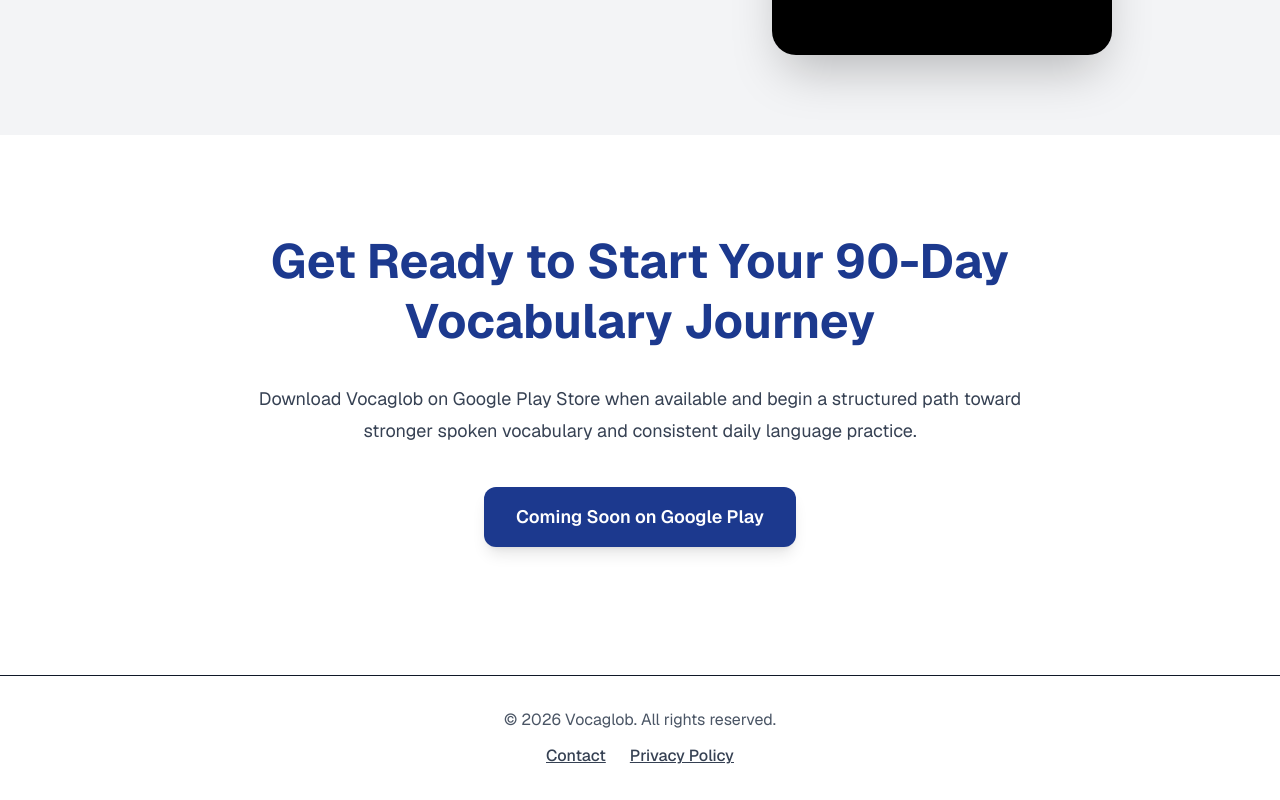
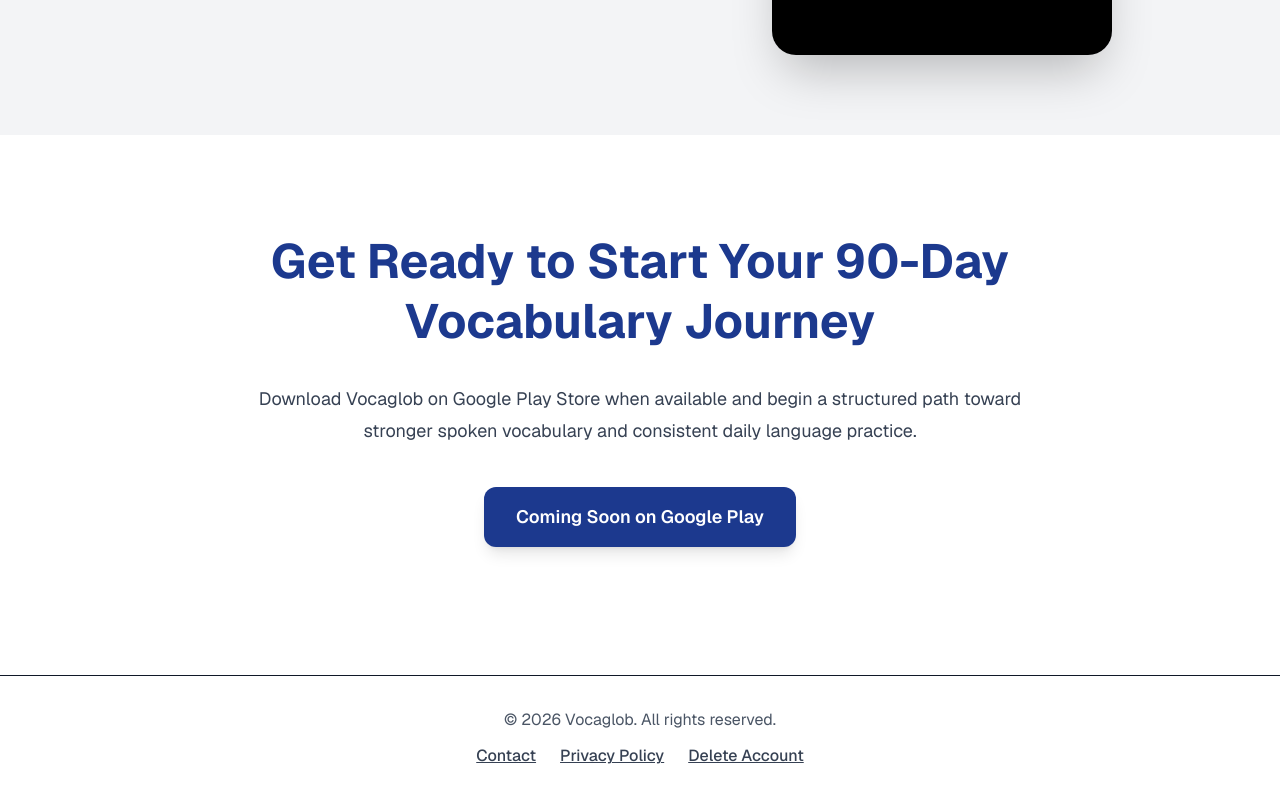
Before and after one commit to Designer-sys/vocaglob-landing, a Next.js app: page / in a window 1280 px wide. Shown: the part 1638-2438 px from the top of the page. Built offline with nearby package versions, Linux system fonts and the light colour scheme.

Commit message:
Add account deletion link to footer

```diff
--- a/app/page.tsx
+++ b/app/page.tsx
@@ -152,6 +152,13 @@
     >
       Privacy Policy
     </Link>
+
+      <Link
+        href="/delete-account"
+        className="text-gray-700 hover:text-blue-600 underline font-medium"
+    >
+        Delete Account
+    </Link>
   </div>
 </footer>
     </main>
```
